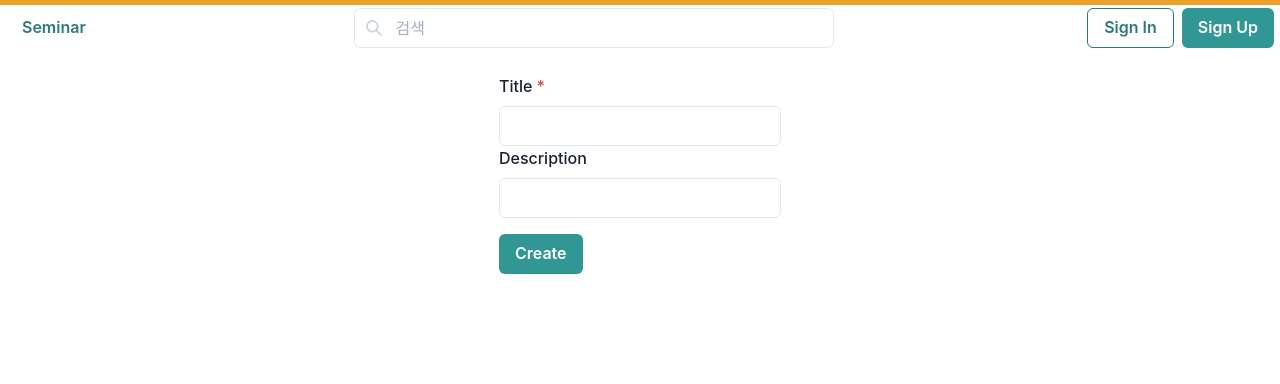
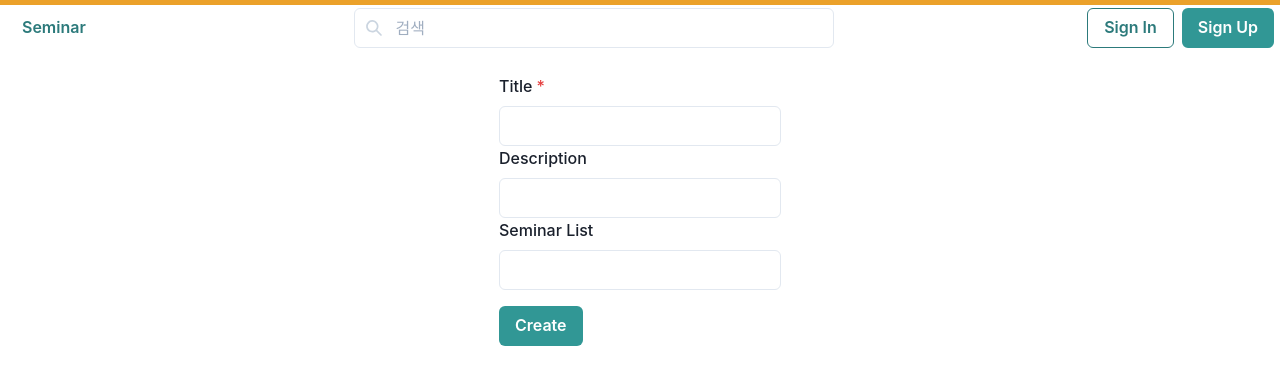
Before and after one commit to sboh1214/Seminar-Web, a Next.js app: page /series/create in a window 1280 px wide. Shown: the top 384 px of the page. Built offline with nearby package versions, Linux system fonts and the light colour scheme; no server answers.

Commit message:
Add seminars

```diff
--- a/src/pages/series/create.tsx
+++ b/src/pages/series/create.tsx
@@ -29,7 +29,7 @@ export default function SeriesCreate(): JSX.Element {
     API.post('series/create', {
       title: data.title,
       description: data.description,
-      seminars: [],
+      seminars: data.seminars.split(','),
     })
       .then((res: AxiosResponse) => {
         toastSuccess(toast, `Created series named "${data.title}"`)
@@ -55,6 +55,10 @@ export default function SeriesCreate(): JSX.Element {
             <FormLabel>Description</FormLabel>
             <Input type="text" {...register('description')} />
           </FormControl>
+          <FormControl id="seminars">
+            <FormLabel>Seminar List</FormLabel>
+            <Input type="text" {...register('seminars')} />
+          </FormControl>
           <Button
             mt={4}
             colorScheme="teal"
```
